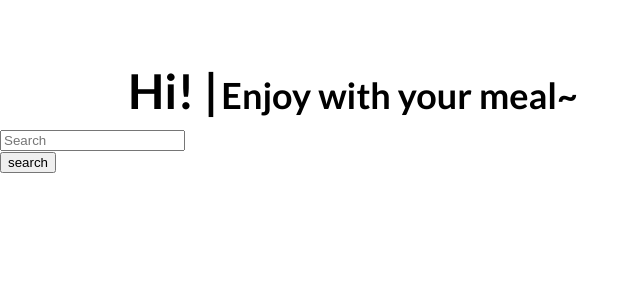
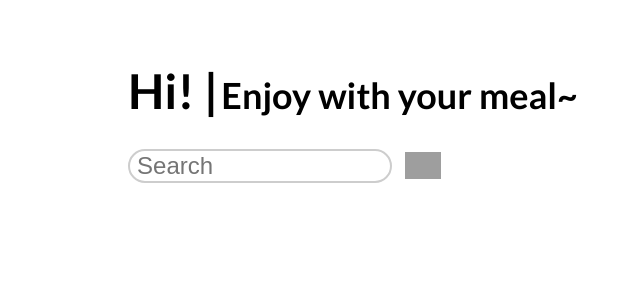
Before and after one commit to 6410685249/QueuePid, a Django app: template QueuePid/static/templates/customer_home.html in a window 1280 px wide. Shown: the part 139-439 px from the top of the page, without its empty margins (0-640 px from the left). Run offline with Django 4.2, Linux system fonts and the light colour scheme; the template is opened without the code that fills it, so the values that code supplies are empty; some web fonts are replaced; grey boxes are pictures that could not be loaded.

Commit message:
Decorate search bar

```diff
--- a/QueuePid/static/css/customer_home.css
+++ b/QueuePid/static/css/customer_home.css
@@ -66,3 +66,47 @@ p a {
 .restaurant-name {
     font-size: 16px;
 }
+
+.link-button {
+    background: none;
+    border: none;
+    padding: 0;
+    font: inherit;
+    cursor: pointer;
+    color: blue; /* Set the color you desire */
+    text-decoration: underline;
+}
+
+.container-search{
+    margin-top: 20px;
+    margin-left: 10%;
+    margin-right: 25%;
+    width: 50%;
+}
+
+.container-search > input{
+    margin-right: 10px;
+    width: 40%;
+    border: 2px solid rgb(205, 205, 205);
+    border-radius: 20px;
+    font-size: 24px;
+}
+
+.container-search > input::placeholder {
+    padding-left: 2%;
+}
+
+.search-button {
+    box-sizing: border-box;
+    display: inline-block;
+    border: none;
+    background: none;
+    cursor: pointer;
+    padding: 0px;
+}
+
+.search-button > img{
+    height: 2em;
+    width: auto;
+    vertical-align: middle;
+}
--- a/QueuePid/static/templates/customer_home.html
+++ b/QueuePid/static/templates/customer_home.html
@@ -17,13 +17,20 @@
         <h1 class='header-font-size'>Hi! {{ user.username.username }} |</h1>
         <h2 class='header2-font-size'> Enjoy with your meal~</h2>
         {% if user.verify_gmail == False %}
-        <p><a href="{% url 'verify_gmail' %}">You have not verified your email. Please verify your email to receive notifications.</a></p>
+        <p><a href="{% url 'verify_gmail' %}">You have not verified your email! Please verify your email to receive notifications.</a></p>
         {% endif %}
     </div>
+
     <form  action="{% url 'search' %}" method="post">
-        {% csrf_token %}
-        <input type="text" name="search" placeholder="Search" value="{{search_text}}"><br><button type= 'submit'> search </button><br>
+            {% csrf_token %}
+        <div class="container-search">
+            <input type="text" name="search" placeholder="Search" value="{{search_text}}">
+            <button type='submit' class="search-button">
+                <img src="{%static 'img/search.png' %}">
+            </button>
+        </div>
     </form>
+
     <div class='grid-container'>
         {% for name,location in form %}
         <div>
@@ -46,18 +53,6 @@
         {% endfor %}
     </div>
 
-    <style>
-        .link-button {
-            background: none;
-            border: none;
-            padding: 0;
-            font: inherit;
-            cursor: pointer;
-            color: blue; /* Set the color you desire */
-            text-decoration: underline;
-        }
-    </style>
-
     <script>
         function myFunction() {
             document.getElementById("GFG").submit();
```
